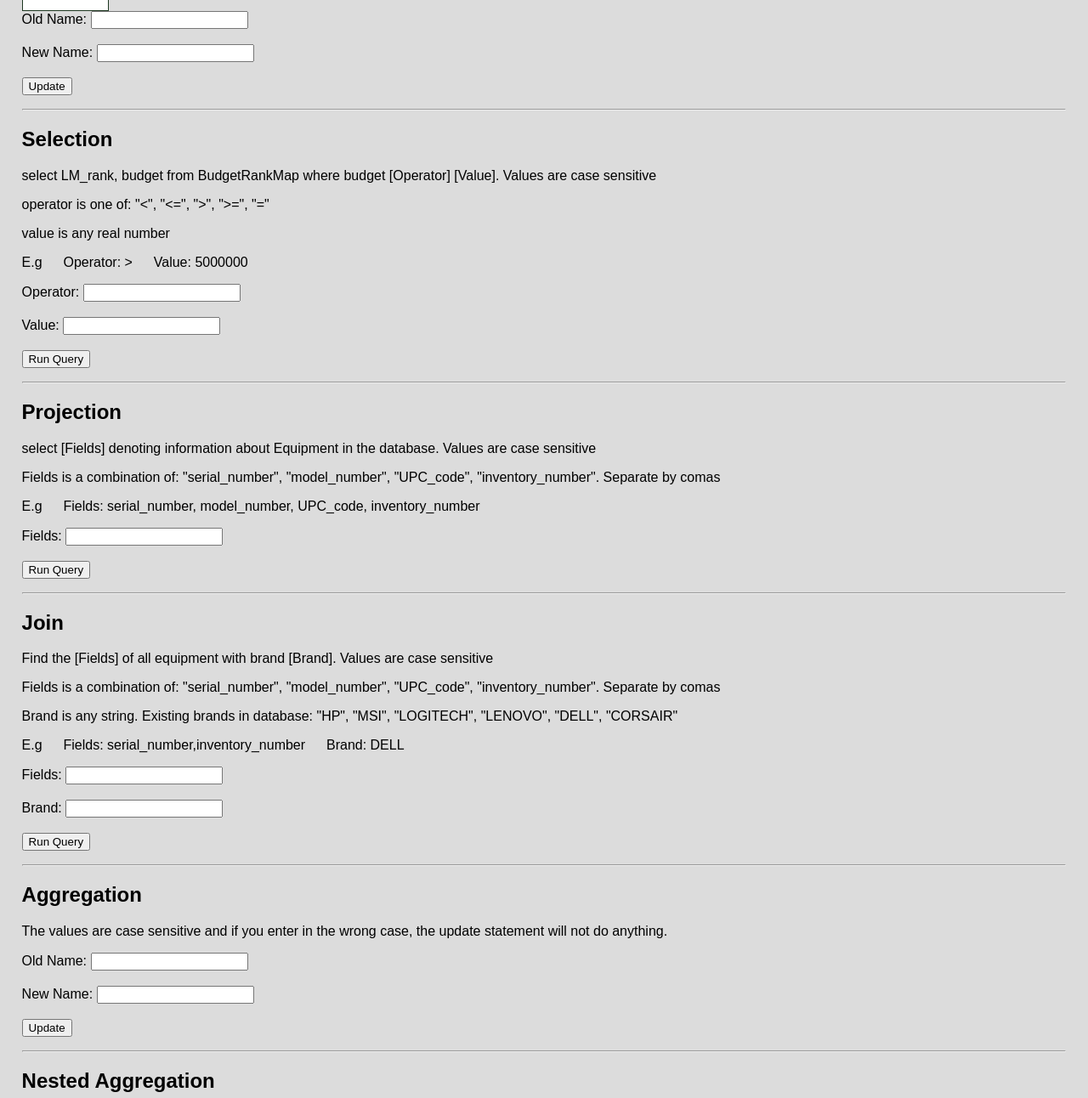
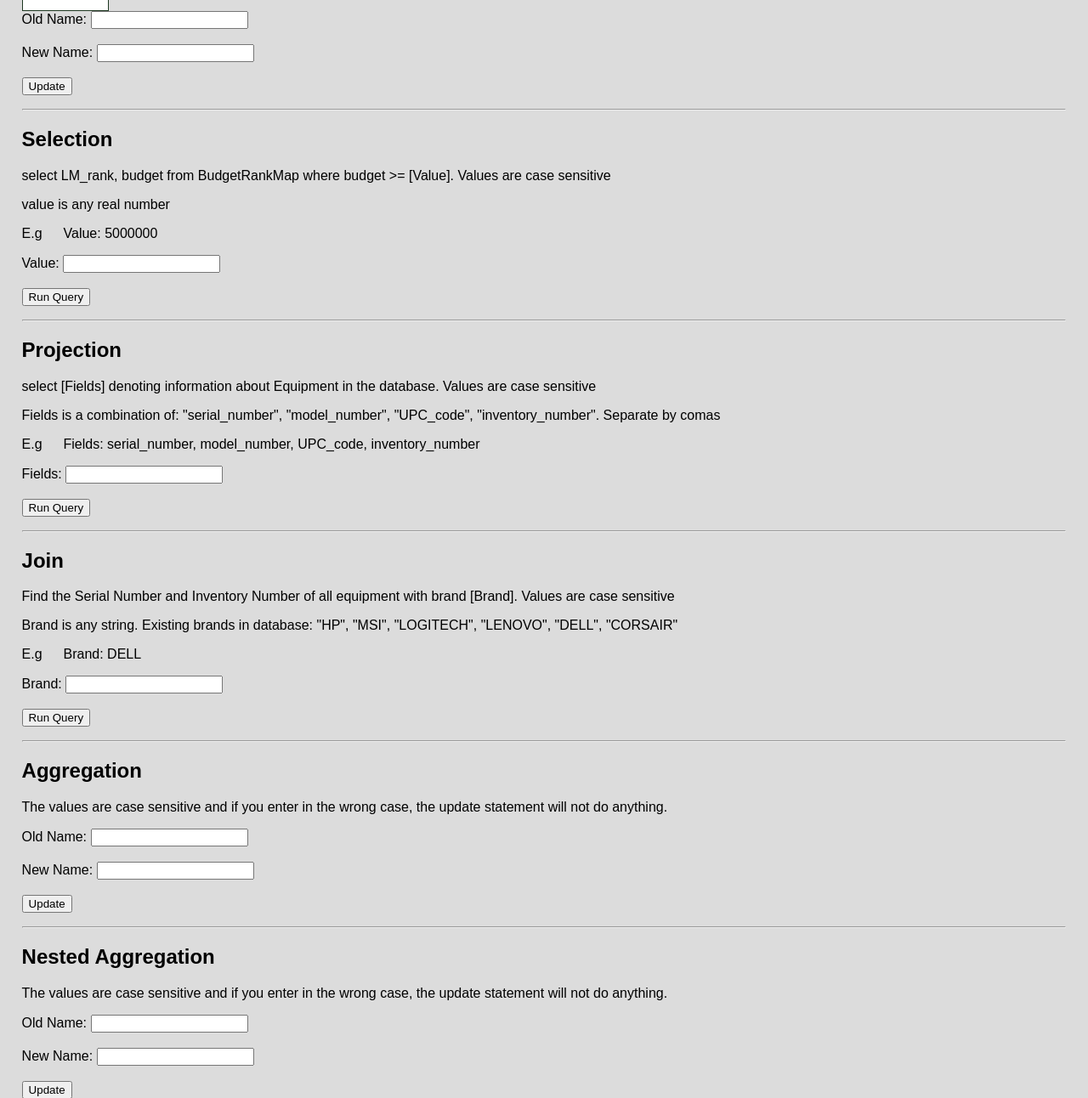
Before and after one commit to edvinkeskin/oryza_sativa_project, a PHP site: page / in a window 1280 px wide. Shown: the part 706-1998 px from the top of the page at 85% size. Run offline with PHP 8.4, Linux system fonts and the light colour scheme.

Commit message:
simplifying join and selection

```diff
--- a/my_app/public/index.php
+++ b/my_app/public/index.php
@@ -248,20 +248,16 @@
         <hr>
 
         <h2>Selection</h2>
-        <p>select LM_rank, budget from BudgetRankMap where budget [Operator] [Value]. Values are case sensitive
-        </p>
-        <p>operator is one of: "<", "<=", ">", ">=", "="
+        <p>select LM_rank, budget from BudgetRankMap where budget >= [Value]. Values are case sensitive
         </p>
         <p>value is any real number
         </p>
-        <p>E.g &emsp; Operator: > &emsp; Value: 5000000
+        <p>E.g &emsp; Value: 5000000
         </p>
 
         <form method="GET" action="index.php">
             <!--refresh page when submitted-->
             <input type="hidden" id="selectionRequest" name="selectionRequest">
-
-            Operator: <input type="text" name="selectionOperator"> <br><br>
 
             Value: <input type="text" name="selectionValue"> <br><br>
 
@@ -291,20 +287,16 @@
         <hr>
 
         <h2>Join</h2>
-        <p>Find the [Fields] of all equipment with brand [Brand]. Values are case sensitive
-        </p>
-        <p>Fields is a combination of: "serial_number", "model_number", "UPC_code", "inventory_number". Separate by comas
+        <p>Find the Serial Number and Inventory Number of all equipment with brand [Brand]. Values are case sensitive
         </p>
         <p>Brand is any string. Existing brands in database: "HP", "MSI", "LOGITECH", "LENOVO", "DELL", "CORSAIR"
         </p>
-        <p>E.g &emsp; Fields: serial_number,inventory_number &emsp; Brand: DELL
+        <p>E.g &emsp; Brand: DELL
         </p>
 
         <form method="GET" action="index.php">
             <!--refresh page when submitted-->
             <input type="hidden" id="joinRequest" name="joinRequest">
-
-            Fields: <input type="text" name="joinFields"> <br><br>
 
             Brand: <input type="text" name="joinBrand"> <br><br>
 
@@ -527,10 +519,9 @@
         function handleSelectionRequest() {
             global $db_conn;
 
-            $operator = $_GET['selectionOperator'];
             $value = $_GET['selectionValue'];
 
-            $result = executePlainSQL("SELECT LM_rank, budget FROM RankBudgetMap WHERE budget${operator}${value}");
+            $result = executePlainSQL("SELECT LM_rank, budget FROM RankBudgetMap WHERE budget >= ${value}");
 
             echo "<br>Retrieved data from Selection Request:<br>";
             echo "<table>";
@@ -575,7 +566,7 @@
             // $result = executePlainSQL("SELECT ${fields} FROM ${table}");
 
             $result = executePlainSQL(
-                "SELECT ${fields}
+                "SELECT serial_number, inventory_number
                 FROM Equipment_Stocks
                 INNER JOIN ModelNumberBrandMap ON Equipment_Stocks.model_number=ModelNumberBrandMap.model_number
                 WHERE ModelNumberBrandMap.brand='${brand}'"
@@ -583,10 +574,10 @@
 
             echo "<br>Retrieved data from Join Request:<br>";
             echo "<table>";
-            echo "<tr><th>serial_number</th><th>model_number</th><th>UPC_code</th><th>inventory_number</th><th>Brand</th></tr>";
+            echo "<tr><th>serial_number</th><th>inventory_number</th><th>Brand</th></tr>";
 
             while ($row = OCI_Fetch_Array($result, OCI_BOTH)) {
-                echo "<tr><td>" . $row["SERIAL_NUMBER"] . "</td><td>" . $row["MODEL_NUMBER"] . "</td><td>" . $row["UPC_CODE"] . "</td><td>" . $row["INVENTORY_NUMBER"] . "</td><td>" . $brand . "</td></tr>";
+                echo "<tr><td>" . $row["SERIAL_NUMBER"] . "</td><td>" . $row["INVENTORY_NUMBER"] . "</td><td>" . $brand . "</td></tr>";
             }
 
             echo "</table>";
```
